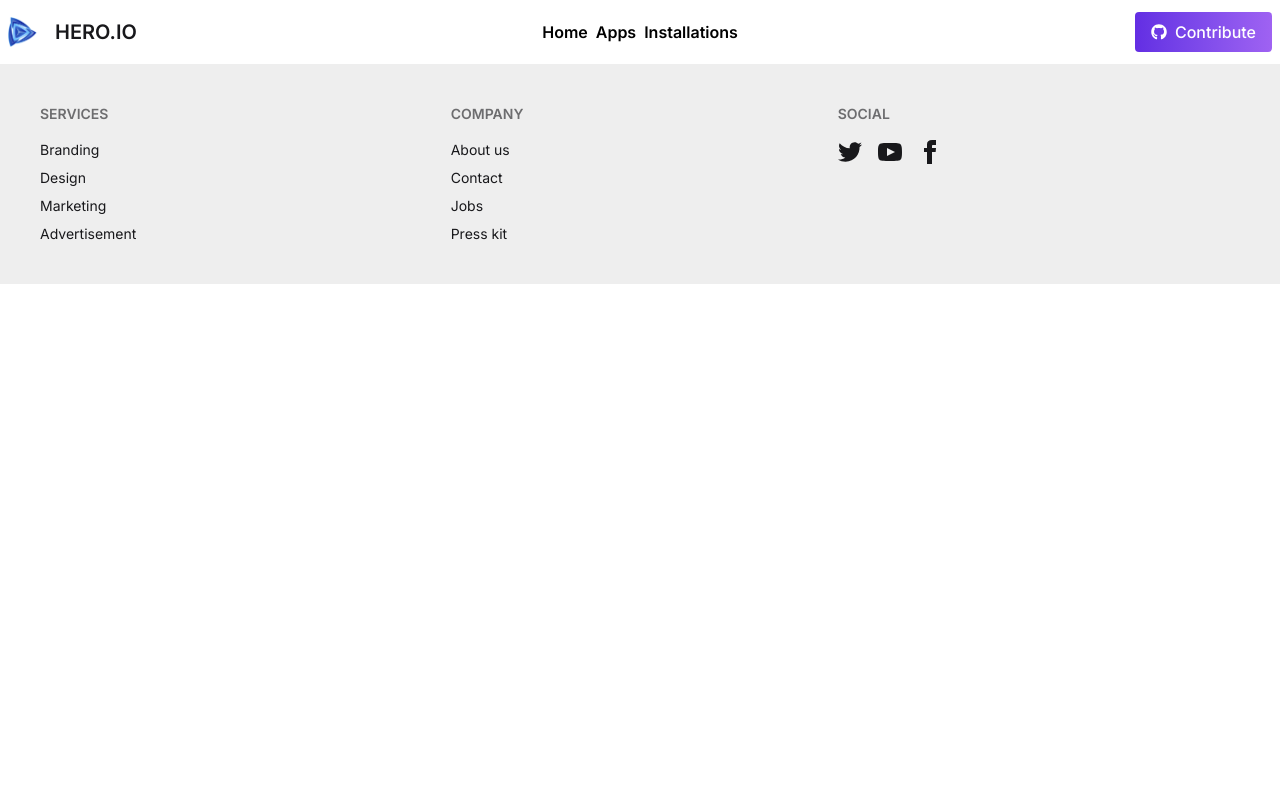
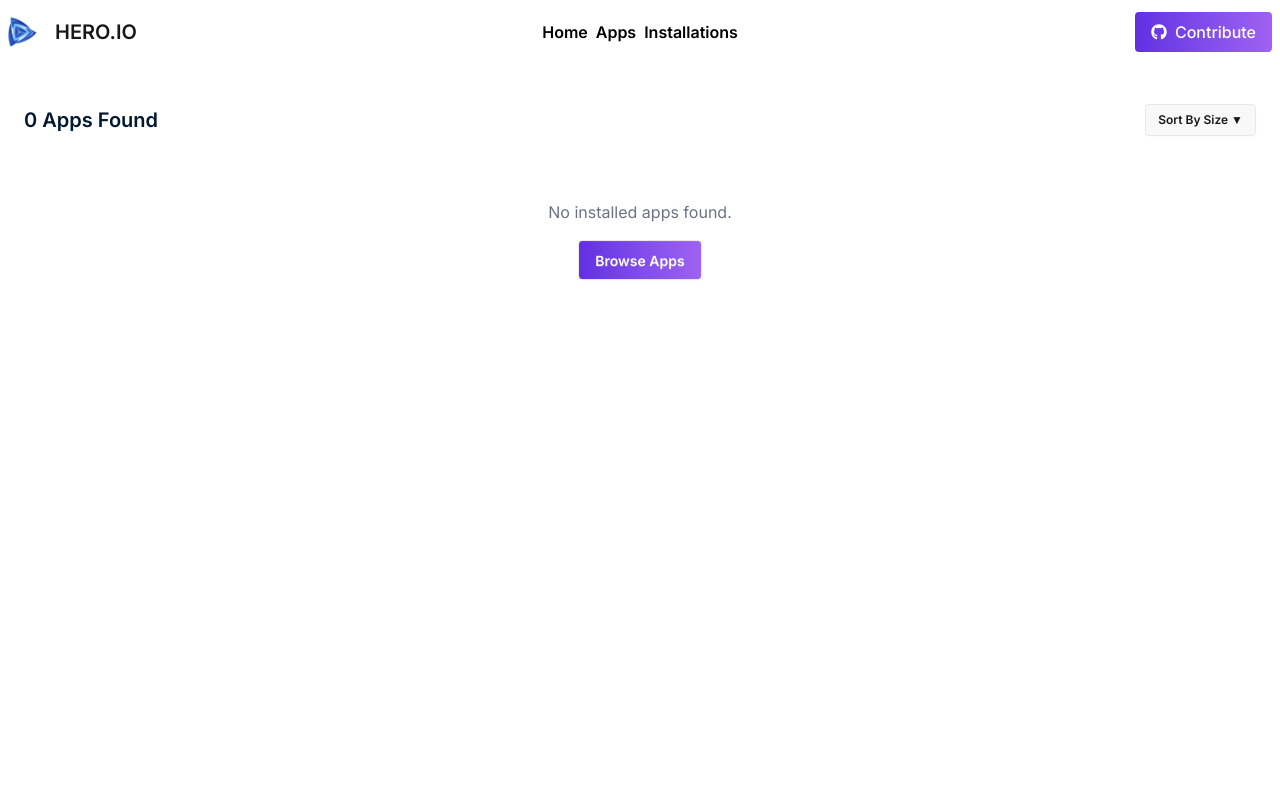
Before and after one commit to md-abdullah-al-ahad/PH-B12A08-Hero-Apps, a React (Vite) app: page /Installations in a window 1280 px wide. Shown: the top 800 px of the page. Built offline with nearby package versions, Linux system fonts and the light colour scheme.

Commit message:
add sorting functionality and installation functionality

```diff
--- a/src/Components/Navbar/Navbar.jsx
+++ b/src/Components/Navbar/Navbar.jsx
@@ -57,13 +57,15 @@ const Navbar = () => {
         </ul>
       </div>
       <div className="navbar-end">
-        <button
+        <a
           className="cursor-pointer flex items-center gap-2 justify-center px-4 py-2 text-white font-medium
          bg-gradient-to-r from-[#632EE3] to-[#9F62F2] rounded-sm"
+          target="_blank"
+          href="https://github.com/md-abdullah-al-ahad"
         >
           <FaGithub />
           <p>Contribute</p>
-        </button>
+        </a>
       </div>
     </div>
   );
--- a/src/pages/AppDetails/AppDetails.jsx
+++ b/src/pages/AppDetails/AppDetails.jsx
@@ -1,5 +1,5 @@
 import React from "react";
-import { useParams, useLoaderData } from "react-router";
+import { useParams, useLoaderData, useOutletContext } from "react-router";
 import downloadImg from "../../../public/icon-downloads.png";
 import ratingImg from "../../../public/icon-ratings.png";
 import iconReviewImg from "../../../public/icon-review.png";
@@ -18,7 +18,10 @@ import {
 const AppDetails = () => {
   const { id } = useParams();
   const data = useLoaderData();
+  const { installedApps, handleInstallApp, handleUninstallApp } =
+    useOutletContext();
   const app = data.find((app) => app.id === parseInt(id));
+  const isInstalled = installedApps.includes(parseInt(id));
 
   if (!app) {
     return (
@@ -85,19 +88,37 @@ const AppDetails = () => {
                 </div>
               </div>
             </div>
-            <div className="mt-8">
-              <button className="bg-green-500 text-white px-8 py-3 rounded-md text-base font-medium hover:bg-green-600 transition">
-                Install Now ({app.size}) MB
-              </button>
+            <div className="mt-8 flex gap-4">
+              {!isInstalled ? (
+                <button
+                  onClick={() => handleInstallApp(app.id)}
+                  className="bg-green-500 text-white px-8 py-3 rounded-md text-base font-medium hover:bg-green-600 transition"
+                >
+                  Install Now ({app.size} MB)
+                </button>
+              ) : (
+                <>
+                  <button
+                    disabled
+                    className="bg-gray-400 text-white px-8 py-3 rounded-md text-base font-medium cursor-not-allowed"
+                  >
+                    Installed ✓
+                  </button>
+                  <button
+                    onClick={() => handleUninstallApp(app.id)}
+                    className="bg-red-500 text-white px-8 py-3 rounded-md text-base font-medium hover:bg-red-600 transition"
+                  >
+                    Uninstall
+                  </button>
+                </>
+              )}
             </div>
           </div>
         </div>
 
         <hr className="my-8 border-gray-300" />
         <div>
-          <h2 className="text-2xl font-semibold text-gray-800 mb-6">
-            Ratings Breakdown
-          </h2>
+          <h2 className="text-2xl font-semibold text-gray-800 mb-6">Ratings</h2>
 
           <div className="w-full h-80">
             <ResponsiveContainer width="100%" height="100%">
--- a/src/pages/Installations/Installations.jsx
+++ b/src/pages/Installations/Installations.jsx
@@ -1,7 +1,119 @@
-import React from "react";
+import React, { useEffect, useState } from "react";
+import { useOutletContext, Link } from "react-router";
+import downloadImg from "../../../public/icon-downloads.png";
+import ratingImg from "../../../public/icon-ratings.png";
 
 const Installations = () => {
-  return <div></div>;
+  const { installedApps, handleUninstallApp } = useOutletContext();
+  const [appsData, setAppsData] = useState([]);
+  const [sortOrder, setSortOrder] = useState(null);
+
+  useEffect(() => {
+    fetch("../../src/assets/appsData/appsData.json")
+      .then((res) => res.json())
+      .then((data) => setAppsData(data));
+  }, []);
+
+  const installedAppsData = appsData.filter((app) =>
+    installedApps.includes(app.id)
+  );
+
+  const totalDownloads = (amount) => {
+    if (amount >= 1000000000) return `${(amount / 1000000000).toFixed(1)}B`;
+    else if (amount >= 1000000) return `${(amount / 1000000).toFixed(1)}M`;
+    else if (amount >= 1000) return `${(amount / 1000).toFixed(1)}K`;
+    else return amount.toString();
+  };
+
+  const sortedApps = [...installedAppsData].sort((a, b) => {
+    if (sortOrder === "asc") return a.downloads - b.downloads;
+    if (sortOrder === "desc") return b.downloads - a.downloads;
+    return 0;
+  });
+
+  return (
+    <div className="bg-base-100 min-h-screen">
+      <div className="max-w-[1440px] mx-auto pt-10 px-6 pb-20">
+        <div className="flex items-center justify-between mb-6">
+          <h1 className="font-semibold text-xl text-[#001931]">
+            {installedAppsData.length} Apps Found
+          </h1>
+          <div className="dropdown dropdown-end">
+            <div tabIndex={0} role="button" className="btn btn-sm bg-base-200">
+              Sort By Size ▼
+            </div>
+            <ul
+              tabIndex={0}
+              className="dropdown-content menu bg-base-100 rounded-box w-40 p-2 shadow"
+            >
+              <li>
+                <a onClick={() => setSortOrder("asc")}>Ascending</a>
+              </li>
+              <li>
+                <a onClick={() => setSortOrder("desc")}>Descending</a>
+              </li>
+            </ul>
+          </div>
+        </div>
+
+        <div className="flex flex-col gap-3">
+          {sortedApps.length === 0 ? (
+            <div className="text-center text-gray-500 py-10">
+              No installed apps found.
+              <br />
+              <Link
+                to="/Apps"
+                className="btn mt-4 bg-gradient-to-r from-[#632EE3] to-[#9F62F2] text-white"
+              >
+                Browse Apps
+              </Link>
+            </div>
+          ) : (
+            sortedApps.map((app) => (
+              <div
+                key={app.id}
+                className="flex items-center justify-between bg-white rounded-lg shadow-sm hover:shadow-md p-3 transition-all"
+              >
+                <div className="flex items-center gap-4">
+                  <div className="w-14 h-14 bg-gray-200 rounded-md overflow-hidden">
+                    <img
+                      src={app.image}
+                      alt={app.title}
+                      className="w-full h-full object-cover"
+                    />
+                  </div>
+                  <div>
+                    <h3 className="font-medium text-[#001931]">{app.title}</h3>
+                    <div className="flex items-center gap-3 text-sm text-gray-500 mt-1">
+                      <div className="flex items-center gap-1">
+                        <img
+                          src={downloadImg}
+                          className="w-4 h-4"
+                          alt="Downloads"
+                        />
+                        <span>{totalDownloads(app.downloads)}</span>
+                      </div>
+                      <div className="flex items-center gap-1">
+                        <img src={ratingImg} className="w-4 h-4" alt="Rating" />
+                        <span>{app.ratingAvg}</span>
+                      </div>
+                      <span>{app.size} MB</span>
+                    </div>
+                  </div>
+                </div>
+                <button
+                  onClick={() => handleUninstallApp(app.id)}
+                  className="btn btn-sm bg-emerald-400 text-white hover:bg-emerald-500"
+                >
+                  Uninstall
+                </button>
+              </div>
+            ))
+          )}
+        </div>
+      </div>
+    </div>
+  );
 };
 
 export default Installations;
--- a/src/pages/Root/Root.jsx
+++ b/src/pages/Root/Root.jsx
@@ -1,12 +1,25 @@
-import React from "react";
+import React, { useState } from "react";
 import { Outlet } from "react-router";
 import Navbar from "../../Components/Navbar/Navbar";
 import Footer from "../../Components/Footer/Footer";
+
 const Root = () => {
+  const [installedApps, setInstalledApps] = useState([]);
+
+  const handleInstallApp = (appId) => {
+    if (!installedApps.includes(appId)) {
+      setInstalledApps([...installedApps, appId]);
+    }
+  };
+
+  const handleUninstallApp = (appId) => {
+    setInstalledApps(installedApps.filter((id) => id !== appId));
+  };
+
   return (
     <div className="">
       <Navbar></Navbar>
-      <Outlet></Outlet>
+      <Outlet context={{ installedApps, handleInstallApp, handleUninstallApp }} />
       <Footer></Footer>
     </div>
   );
```
